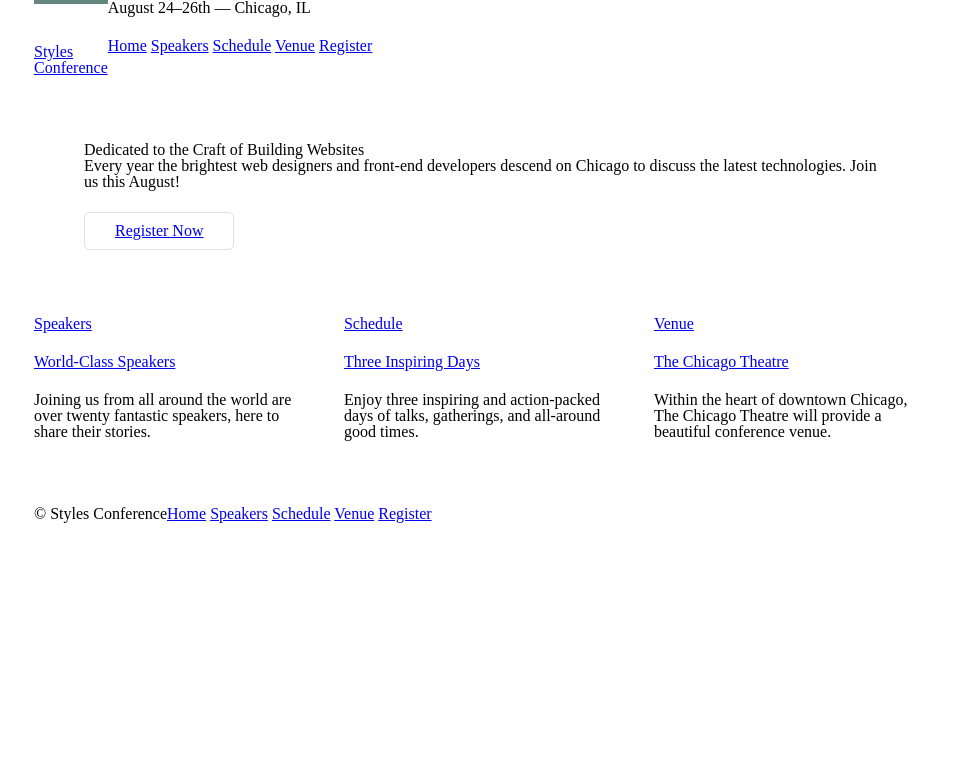
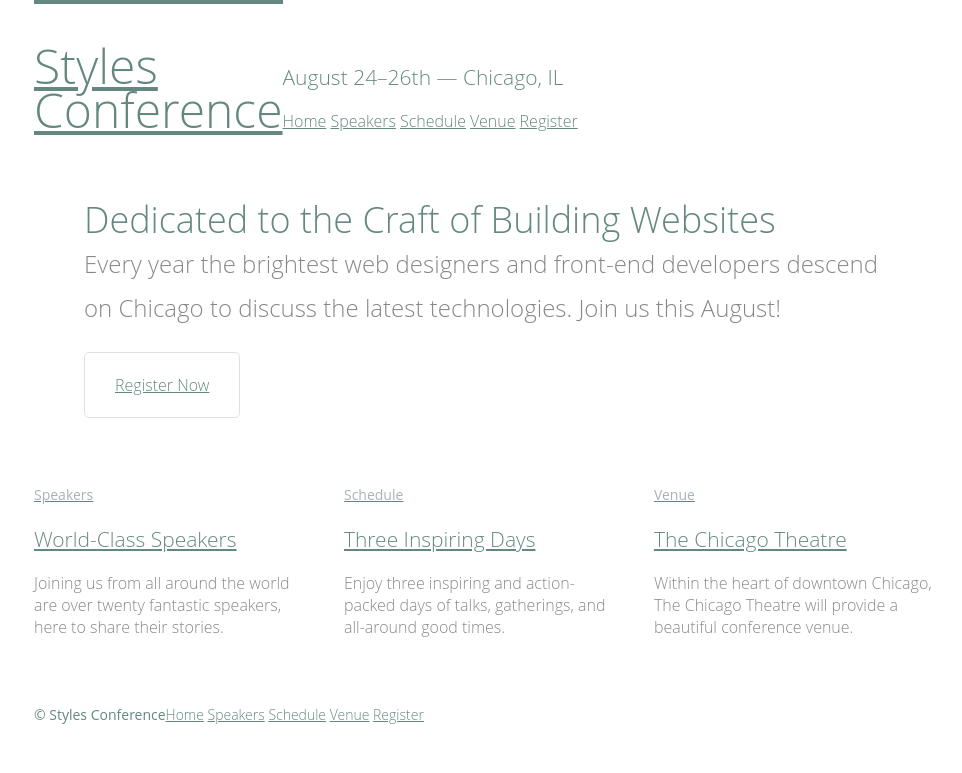
Before and after one commit to daniel32454/styles-conference, a plain HTML site: page index.html in a window 1280 px wide. Shown: the whole page, without its empty margins (156-1118 px from the left). Drawn offline with Linux system fonts and the light colour scheme.

Commit message:
march 22

```diff
--- a/assets/stylesheets/main.css
+++ b/assets/stylesheets/main.css
@@ -45,6 +45,15 @@ q:before, q:after {
 table {
   border-collapse: collapse;
   border-spacing: 0;
+}
+/*
+  ========================================
+  Custom styles
+  ========================================
+*/
+body {
+  color: #888;
+  font: 300 16px/22px "Open Sans", "Helvetica Neue", Helvetica, Arial, sans-serif;
 }
 
 /*
@@ -115,7 +124,49 @@ table {
 h1, h3, h4, h5, p {
   margin-bottom: 22px;
 }
+h1, h2, h3, h4 {
+  color: #648880;
+}
+h1 {
+  font-size: 36px;
+  line-height: 44px;
+}
+h2 {
+  font-size: 24px;
+  line-height: 44px;
+}
+h3 {
+  font-size: 21px;
+}
+h4 {
+  font-size: 18px;
+}
+h5 {
+  color: #a9b2b9;
+  font-size: 14px;
+  font-weight: 400;
+}
+strong {
+  font-weight: 400;
+}
+cite, em {
+  font-style: italic;
+}
+.teaser a:hover h3 {
+  color: #a9b2b9;
+}
+/*
+  ========================================
+  Links
+  ========================================
+*/
 
+a:hover {
+  color: #a9b2b9;
+}
+a {
+  color: #648880;
+}
 /*
   ========================================
   Buttons
@@ -141,9 +192,17 @@ h1, h3, h4, h5, p {
 .logo {
   border-top: 4px solid #648880;
   float: left;
+  font-size: 48px;
+  line-height: 44px;
   padding: 40px 0 22px 0;
 }
-
+.tagline {
+  margin: 66px 0 22px 0;
+}
+.primary-nav {
+  font-size: 14px;
+  font-weight: 400;
+}
 /*
   ========================================
   Primary footer
@@ -151,11 +210,14 @@ h1, h3, h4, h5, p {
 */
 
 .primary-footer {
+  color: #648880;
+  font-size: 14px;
   padding-bottom: 44px;
   padding-top: 44px;
 }
 .primary-footer small {
   float: left;
+  font-weight: 400;
 }
 
 /*
@@ -165,5 +227,12 @@ h1, h3, h4, h5, p {
 */
 
 .hero {
+  line-height: 44px;
   padding: 22px 80px 66px 80px;
 }
+.hero h2 {
+  font-size: 36px;
+}
+.hero p {
+  font-size: 24px;
+}
--- a/index.html
+++ b/index.html
@@ -17,9 +17,9 @@
         <a href="index.html">Styles <br> Conference</a>
       </h1>
 
-      <h3>August 24&ndash;26th &mdash; Chicago, IL</h3>
+      <h3 class="tagline">August 24&ndash;26th &mdash; Chicago, IL</h3>
 
-      <nav>
+      <nav class=""primary-nav>
         <a href="index.html">Home</a>
         <a href="speakers.html">Speakers</a>
         <a href="schedule.html">Schedule</a>
@@ -47,7 +47,7 @@
 
       <!-- Speakers -->
 
-      <section class="col-1-3">
+      <section class="teaser col-1-3">
         <a href="speakers.html">
           <h5>Speakers</h5>
           <h3>World-Class Speakers</h3>
```
